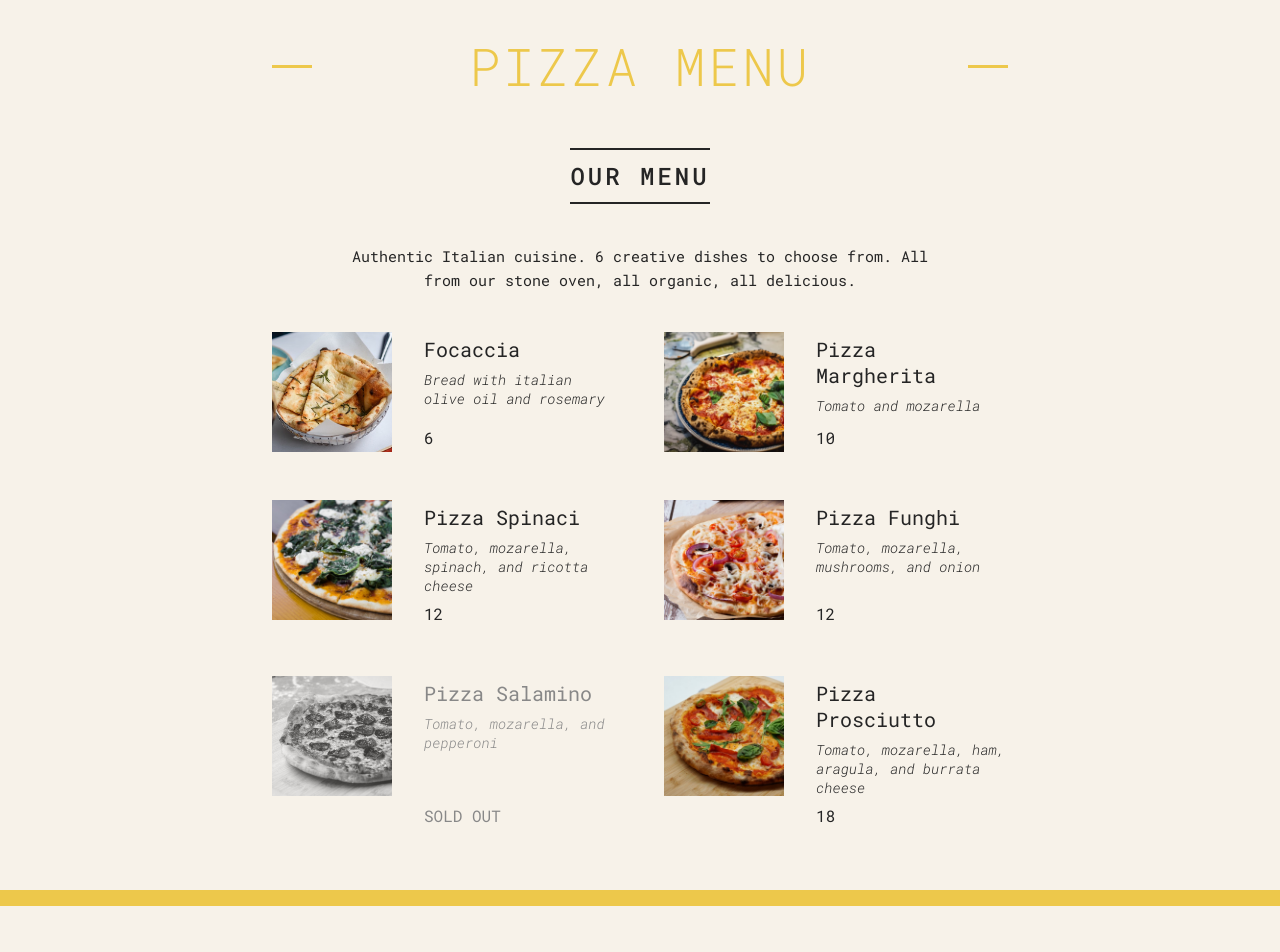
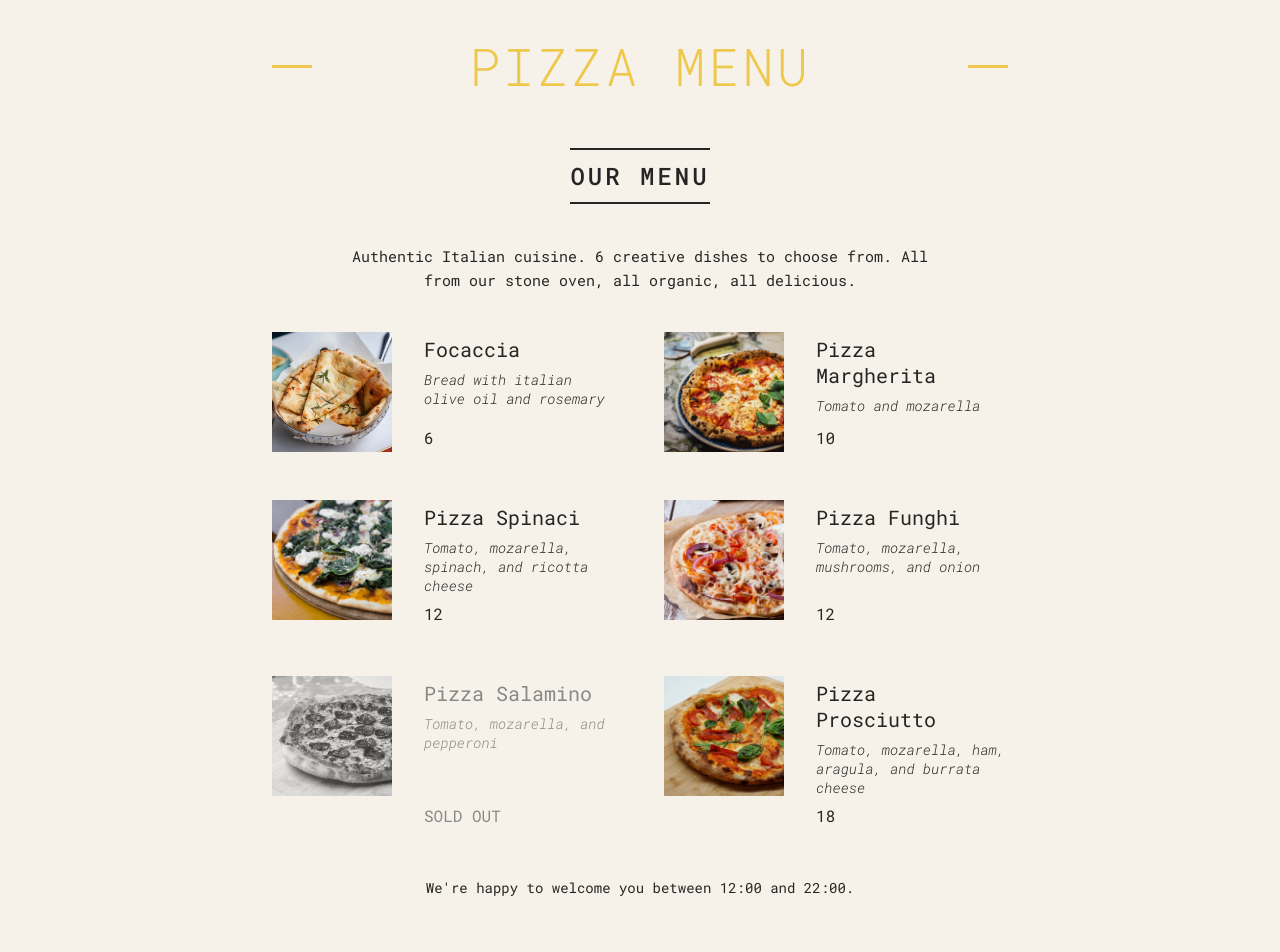
Before and after one commit to aleksandr-e-lebedev/pizza-menu, a React (Vite) app: page / in a window 1280 px wide. Shown: the top 952 px of the page. Before the commit the page ends 906 px from the top, so only its background shows below. Built offline with nearby package versions, Linux system fonts and the light colour scheme; the HTML template or start-up script is replaced by a standard one.

Commit message:
feat: build app footer

```diff
--- a/src/App.tsx
+++ b/src/App.tsx
@@ -1,11 +1,13 @@
 import Header from '@/components/Header';
 import Menu from '@/components/Menu';
+import Footer from '@/components/Footer';
 
 export default function App() {
   return (
     <div className="container">
       <Header />
       <Menu />
+      <Footer />
     </div>
   );
 }
--- /dev/null
+++ b/src/components/Footer.tsx
@@ -0,0 +1,21 @@
+import Order from './Order';
+
+export default function Footer() {
+  const hour = new Date().getHours();
+  const openHour = 12;
+  const closeHour = 22;
+  const isOpen = hour >= openHour && hour <= closeHour;
+
+  return (
+    <footer className="footer">
+      {isOpen ? (
+        <Order closeHour={closeHour} />
+      ) : (
+        <p className="footer__text">
+          We&apos;re happy to welcome you between {openHour}:00 and {closeHour}
+          :00.
+        </p>
+      )}
+    </footer>
+  );
+}
--- a/src/index.css
+++ b/src/index.css
@@ -192,3 +192,17 @@ body {
 .order__button:hover {
   background-color: #e9bb24;
 }
+
+/* *************** */
+
+.footer {
+  font-size: 1.4rem;
+}
+
+/*
+SPACING SYSTEM (px)
+2 / 4 / 8 / 12 / 16 / 24 / 32 / 40 / 48 / 64 / 80 / 96 / 128
+
+FONT SIZE SYSTEM (px)
+10 / 12 / 14 / 16 / 18 / 20 / 24 / 30 / 36 / 44 /52 / 62 / 74 / 86 / 98
+*/
```
